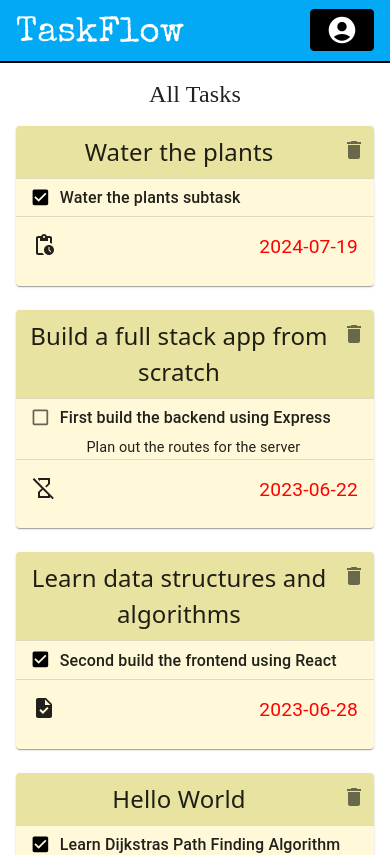
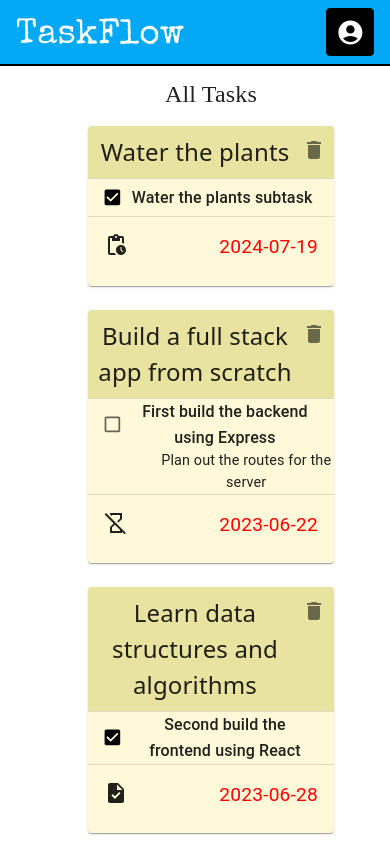
Before and after one commit to Garrett04/taskflow-app, a React (Create React App) app in the folder client/: page / in a window 390 px wide. Shown: the top 855 px of the page. Built offline with nearby package versions, Linux system fonts and the light colour scheme; no server answers; the HTML template or start-up script is replaced by a standard one.

Commit message:
Fix TopBar styling issues

```diff
--- a/client/src/components/appLayout/AccountButton.js
+++ b/client/src/components/appLayout/AccountButton.js
@@ -1,6 +1,6 @@
 import MuiAccountCircleIcon from '@mui/icons-material/AccountCircle';
 import { useNavigate } from 'react-router-dom';
-import { Button, ButtonIcon } from './TopBarStyles';
+import { Button, ButtonIcon } from './AppLayoutStyles';
 
 const AccountButton = () => {
     const navigate = useNavigate();
--- /dev/null
+++ b/client/src/components/appLayout/AppLayoutStyles.js
@@ -0,0 +1,51 @@
+import { Box, Container, Grid, Typography, styled } from "@mui/material";
+import MuiButton from '@mui/material/Button';
+
+export const Logo = styled(Typography)(({ theme }) => ({
+    '&.MuiTypography-root': {
+      fontSize: '3rem',
+      fontFamily: 'Special Elite',
+      marginTop: '.5rem',
+
+      [theme.breakpoints.down('sm')]: {
+        fontSize: '2.2rem'
+      }
+    },
+}));
+
+export const Button = styled(MuiButton)(({ theme, backgroundColor }) => ({
+    '&.MuiButton-contained': {
+        width: '1rem',
+        border: '1px solid black',
+        '&:hover': {
+            background: backgroundColor
+        },
+        [theme.breakpoints.down('sm')]: {
+            height: '3rem',
+        }
+    },
+    '&.MuiButtonBase-root': {
+        [theme.breakpoints.down('sm')]: {
+            minWidth: '3rem',
+            margin: 'auto'
+        }
+    }
+}));
+
+export const ButtonIcon = styled(({ icon: Icon, ...rest }) => (
+    <Icon {...rest} />
+))(({ theme }) => ({
+    fontSize: '3rem',
+    [theme.breakpoints.down('sm')]: {
+        fontSize: '1.8rem',
+    }
+}));
+
+export const ButtonContainer = styled(Box)(({ theme }) => ({
+    display: 'flex',
+    gap: '2.2rem',
+    padding: '.5rem 0',
+    [theme.breakpoints.down('sm')]: {
+        gap: '.5rem',
+    }
+}))
--- a/client/src/components/appLayout/LogoutButton.js
+++ b/client/src/components/appLayout/LogoutButton.js
@@ -1,4 +1,4 @@
-import { Button, ButtonIcon } from './TopBarStyles';
+import { Button, ButtonIcon } from './AppLayoutStyles';
 import { fetchAuthenticationStatus, logoutUser } from '../../services/authService';
 import { useDispatch, useSelector } from 'react-redux';
 import { useNavigate } from 'react-router-dom';
--- a/client/src/components/appLayout/MiniDrawer.js
+++ b/client/src/components/appLayout/MiniDrawer.js
@@ -38,7 +38,7 @@ const closedMixin = (theme) => ({
   },
 });
 
-const DrawerHeader = styled('div')(({ theme }) => ({
+export const DrawerHeader = styled('div')(({ theme }) => ({
   display: 'flex',
   alignItems: 'center',
   justifyContent: 'flex-end',
@@ -79,7 +79,14 @@ const MiniDrawer = ({
               {theme.direction === 'rtl' ? <ChevronRightIcon /> : <ChevronLeftIcon />}
             </IconButton>
           </DrawerHeader>
-          <Divider sx={{ marginTop: '.2rem' }} />
+          <Divider
+            sx={{
+              marginTop: '1rem',
+              [theme.breakpoints.down('sm')]: {
+                marginTop: '.5rem'
+              }
+            }}
+          />
           <List>
             {['Completed Tasks', 'Overdue Tasks', 'Trash'].map((text, index) => (
               <ListItem key={text} disablePadding sx={{ display: 'block' }}>
--- a/client/src/components/appLayout/TopBar.js
+++ b/client/src/components/appLayout/TopBar.js
@@ -1,8 +1,10 @@
-import { Box, Grid, IconButton, Toolbar, Typography, styled } from "@mui/material";
+import { Box, Grid, IconButton, Toolbar, styled } from "@mui/material";
 import MuiAppBar from '@mui/material/AppBar';
 import MenuIcon from '@mui/icons-material/Menu';
 import AccountButton from "./AccountButton";
 import LogoutButton from "./LogoutButton";
+import { ButtonContainer, Logo } from "./AppLayoutStyles";
+import { useTheme } from "@emotion/react";
 
 const drawerWidth = 240;
 
@@ -24,25 +26,18 @@ const AppBar = styled(MuiAppBar, {
   }),
 }));
 
-const Logo = styled(Typography)(({ theme }) => ({
-  '&.MuiTypography-root': {
-    fontSize: '3rem',
-    fontFamily: 'Special Elite',
-    marginTop: '.5rem',
-    [theme.breakpoints.down('sm')]: {
-      fontSize: '2.2rem'
-    }
-  },
-}));
+
 
 const TopBar = ({
   open,
   handleDrawerOpen,
   isAuthenticated
 }) => {
+    const theme = useTheme();
+
     return (
       <AppBar position="fixed" open={open} elevation={0} sx={{ borderBottom: '2px solid black' }}>
-        <Toolbar sx={{ display: 'flex', justifyContent: 'space-between' }}>
+        <Toolbar>
           {isAuthenticated && <IconButton
             color="inherit"
             aria-label="open drawer"
@@ -55,11 +50,19 @@ const TopBar = ({
           >
             <MenuIcon sx={{ fontSize: '2rem' }} />
           </IconButton>}
-          <Logo>TaskFlow</Logo>
-          <Box display='flex' gap='1.5rem'>
-            <AccountButton />
-            <LogoutButton />
-          </Box>
+          <Grid
+            container
+            flexDirection='row'
+            flexWrap='nowrap'
+            justifyContent='space-between'
+            alignItems='center'
+          >
+            <Logo>TaskFlow</Logo>
+            <ButtonContainer>
+                <AccountButton />
+                <LogoutButton />
+            </ButtonContainer>
+          </Grid>
         </Toolbar>
       </AppBar>
     )
--- a/client/src/components/appLayout/TopBarStyles.js
+++ /dev/null
@@ -1,21 +0,0 @@
-import { styled } from "@mui/material";
-import MuiButton from '@mui/material/Button';
-
-export const Button = styled(MuiButton)(({ theme, backgroundColor }) => ({
-    '&.MuiButton-contained': {
-        width: '1rem',
-        border: '1px solid black',
-        '&:hover': {
-            background: backgroundColor
-        }
-    }
-}));
-
-export const ButtonIcon = styled(({ icon: Icon, ...rest }) => (
-    <Icon {...rest} />
-))(({ theme }) => ({
-    fontSize: '3rem',
-    [theme.breakpoints.down('sm')]: {
-        fontSize: '2rem',
-    }
-}));
--- /dev/null
+++ b/client/src/components/main/MainStyles.js
@@ -0,0 +1,11 @@
+import { Grid, styled } from "@mui/material";
+
+
+export const Main = styled(Grid)(({ theme }) => ({
+    padding: '1rem 4rem',
+
+    [theme.breakpoints.down('sm')]: {
+        marginLeft: '2rem',
+        padding: '1rem 2.5rem'
+    }
+}))
--- a/client/src/components/main/Tasks.js
+++ b/client/src/components/main/Tasks.js
@@ -11,6 +11,8 @@ import { Box, Card, CardActionArea, CardContent, Container, Divider, Grid, Typog
 import MuiCardHeader from '@mui/material/CardHeader';
 import { useTheme } from "@emotion/react";
 import DeleteTaskButton from "./DeleteTaskButton";
+import { DrawerHeader } from "../appLayout/MiniDrawer";
+import { Main } from "./MainStyles";
 
 const Tasks = () => {
     const theme = useTheme();
@@ -92,8 +94,10 @@ const Tasks = () => {
 
     return (
         // Show all tasks here
-        <>
+        <Main>
+
             <Typography
+                    paragraph
                     variant="h4"
                     sx={{
                         width: '100%',
@@ -101,7 +105,7 @@ const Tasks = () => {
                         textAlign: 'center',
                         [theme.breakpoints.down('sm')]: {
                             fontSize: '1.5rem',
-                            marginTop: '5rem'
+                            marginTop: '4rem'
                         }
                     }}
                     fontFamily="serif"
@@ -113,7 +117,7 @@ const Tasks = () => {
                     {content}
                 </Grid>
             </Container>
-        </>
+        </Main>
     )
 }
 
```
